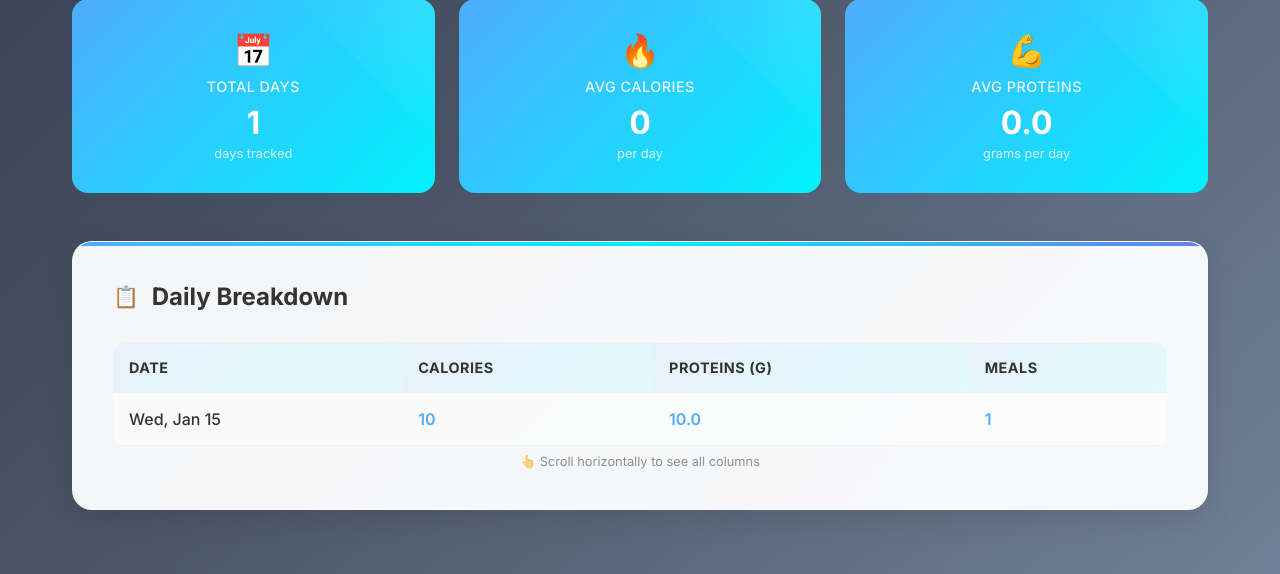
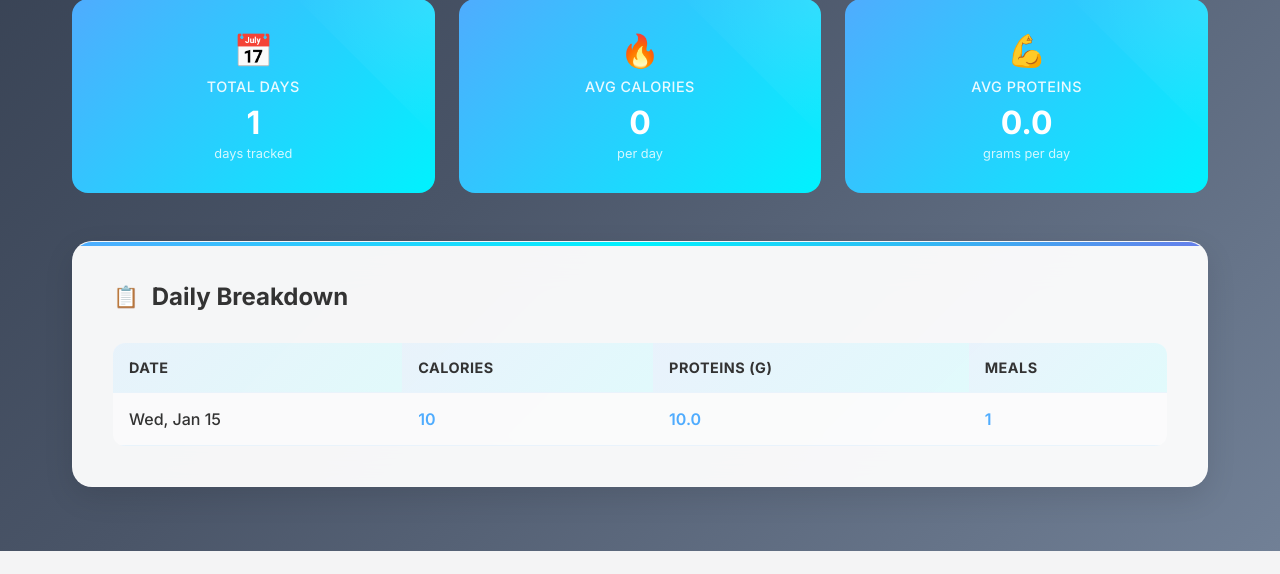
Before and after one commit to fredneedsausername/FreDiet, a Flask app: template templates/view_range.html in a window 1280 px wide. Shown: the part 519-1093 px from the top of the page. After the commit the page ends 1070 px from the top, so only its background shows below. Run offline with Flask 3, Linux system fonts and the light colour scheme; the template is opened without the code that fills it: most values are stand-ins (such as "Sample title", 1, 10 or a date in 2020).

Commit message:
Removed useless scroll hint

```diff
--- a/templates/view_range.html
+++ b/templates/view_range.html
@@ -410,14 +410,6 @@
             margin-top: 0.25rem;
         }
 
-        .scroll-hint {
-            text-align: center;
-            color: #666;
-            font-size: 0.8rem;
-            margin-top: 0.5rem;
-            opacity: 0.7;
-        }
-
         .empty-state {
             text-align: center;
             padding: 4rem 2rem;
@@ -630,10 +622,6 @@
                 padding: 0.75rem 0.5rem;
                 font-size: 0.9rem;
             }
-
-            .scroll-hint {
-                display: block;
-            }
         }
 
         /* For very small screens, show card layout instead */
@@ -644,10 +632,6 @@
 
             .mobile-cards {
                 display: block;
-            }
-
-            .scroll-hint {
-                display: none;
             }
         }
     </style>
@@ -776,10 +760,6 @@
                 </table>
             </div>
 
-            <div class="scroll-hint">
-                👆 Scroll horizontally to see all columns
-            </div>
-
             <!-- Mobile Card View (for very small screens) -->
             <div class="mobile-cards">
                 {% for day in range_data %}
```
